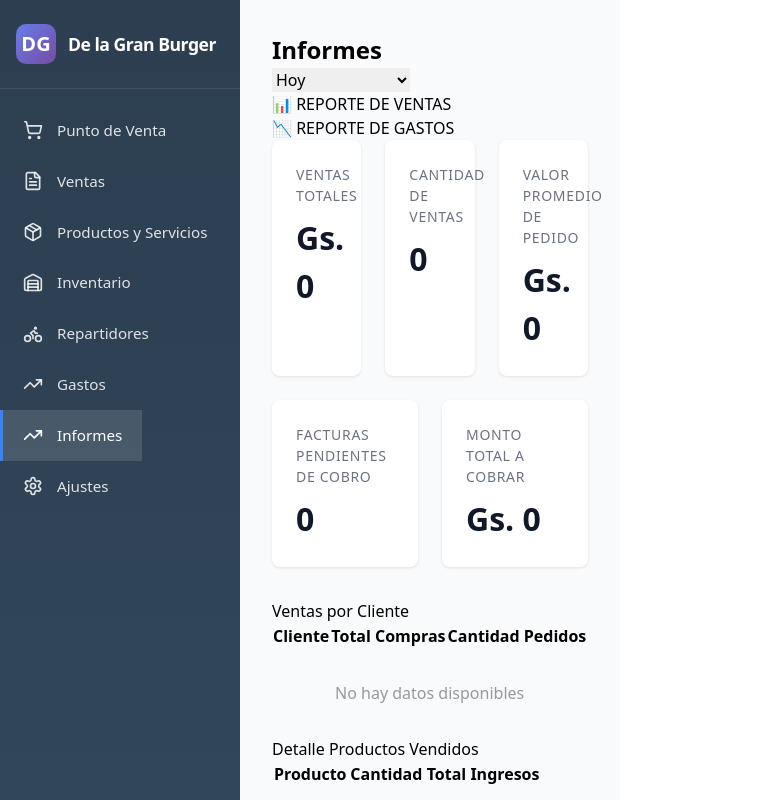
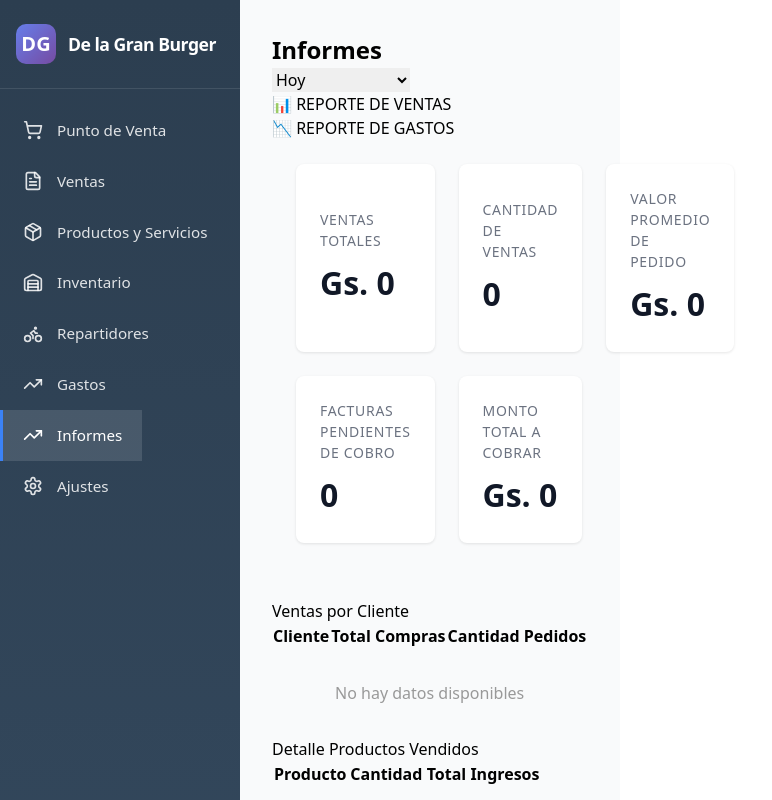
Before and after one commit to pedrocortti-cmd/sg-19d2f05f-f37b-44a8-8c08-37609d3831df-1771622501, a Next.js app: page / in a window 1280 px wide. Both pictures are taken after a click on the button "Informes". Shown: the whole page, without its empty margins (0-772 px from the left). Built offline with nearby package versions, Linux system fonts and the light colour scheme.

Commit message:
fix(reports): Use table for metrics section to resolve layout issues

```diff
--- a/src/components/pos/Reports.tsx
+++ b/src/components/pos/Reports.tsx
@@ -307,29 +307,22 @@ export function Reports({ sales, products }: ReportsProps) {
         </button>
       </div>
 
-      {/* Tarjetas de métricas principales - PURE INLINE STYLES */}
-      <div style={{
-        display: 'flex',
-        flexDirection: 'column',
-        gap: '1.5rem',
-        marginBottom: '2rem',
-        width: '100%'
+      {/* Tarjetas de métricas principales - TABLE LAYOUT */}
+      <table style={{
+        width: '100%',
+        borderCollapse: 'separate',
+        borderSpacing: '1.5rem',
+        marginBottom: '2rem'
       }}>
+        <tbody>
           {/* Fila 1: 3 tarjetas */}
-        <div style={{
-          display: 'flex',
-          flexDirection: 'row',
-          gap: '1.5rem',
-          width: '100%'
-        }}>
-          {/* Tarjeta 1: Ventas Totales */}
-          <div style={{
-            flex: '1',
-            minWidth: '0',
+          <tr>
+            <td style={{
               backgroundColor: 'white',
               borderRadius: '0.5rem',
               padding: '1.5rem',
-            boxShadow: '0 1px 3px 0 rgba(0, 0, 0, 0.1)'
+              boxShadow: '0 1px 3px 0 rgba(0, 0, 0, 0.1)',
+              width: '33.33%'
             }}>
               <div style={{
                 fontSize: '0.875rem',
@@ -348,16 +341,14 @@ export function Reports({ sales, products }: ReportsProps) {
               }}>
                 Gs. {metrics.totalSales.toLocaleString('es-PY')}
               </div>
-          </div>
+            </td>
 
-          {/* Tarjeta 2: Cantidad de Ventas */}
-          <div style={{
-            flex: '1',
-            minWidth: '0',
+            <td style={{
               backgroundColor: 'white',
               borderRadius: '0.5rem',
               padding: '1.5rem',
-            boxShadow: '0 1px 3px 0 rgba(0, 0, 0, 0.1)'
+              boxShadow: '0 1px 3px 0 rgba(0, 0, 0, 0.1)',
+              width: '33.33%'
             }}>
               <div style={{
                 fontSize: '0.875rem',
@@ -376,16 +367,14 @@ export function Reports({ sales, products }: ReportsProps) {
               }}>
                 {metrics.salesCount}
               </div>
-          </div>
+            </td>
 
-          {/* Tarjeta 3: Valor Promedio */}
-          <div style={{
-            flex: '1',
-            minWidth: '0',
+            <td style={{
               backgroundColor: 'white',
               borderRadius: '0.5rem',
               padding: '1.5rem',
-            boxShadow: '0 1px 3px 0 rgba(0, 0, 0, 0.1)'
+              boxShadow: '0 1px 3px 0 rgba(0, 0, 0, 0.1)',
+              width: '33.33%'
             }}>
               <div style={{
                 fontSize: '0.875rem',
@@ -404,20 +393,12 @@ export function Reports({ sales, products }: ReportsProps) {
               }}>
                 Gs. {metrics.averageOrderValue.toLocaleString('es-PY')}
               </div>
-          </div>
-        </div>
+            </td>
+          </tr>
 
           {/* Fila 2: 2 tarjetas */}
-        <div style={{
-          display: 'flex',
-          flexDirection: 'row',
-          gap: '1.5rem',
-          width: '100%'
-        }}>
-          {/* Tarjeta 4: Facturas Pendientes */}
-          <div style={{
-            flex: '1',
-            minWidth: '0',
+          <tr>
+            <td style={{
               backgroundColor: 'white',
               borderRadius: '0.5rem',
               padding: '1.5rem',
@@ -440,12 +421,9 @@ export function Reports({ sales, products }: ReportsProps) {
               }}>
                 {metrics.pendingInvoices}
               </div>
-          </div>
+            </td>
 
-          {/* Tarjeta 5: Monto Total a Cobrar */}
-          <div style={{
-            flex: '1',
-            minWidth: '0',
+            <td style={{
               backgroundColor: 'white',
               borderRadius: '0.5rem',
               padding: '1.5rem',
@@ -468,9 +446,17 @@ export function Reports({ sales, products }: ReportsProps) {
               }}>
                 Gs. {metrics.totalPending.toLocaleString('es-PY')}
               </div>
-          </div>
-        </div>
-      </div>
+            </td>
+
+            <td style={{
+              backgroundColor: 'transparent',
+              border: 'none'
+            }}>
+              {/* Celda vacía para mantener el layout */}
+            </td>
+          </tr>
+        </tbody>
+      </table>
 
       {/* Tablas detalladas */}
 
--- a/src/styles/globals.css
+++ b/src/styles/globals.css
@@ -1,6 +1,17 @@
 @tailwind base;
 @tailwind components;
 @tailwind utilities;
+
+/* COMMENTED OUT - Was causing layout issues in Reports module
+div {
+  display: block;
+  unicode-bidi: isolate;
+}
+*/
+
+:root {
+  --background: 0 0% 100%;
+}
 
 @layer utilities {
   .text-balance {
```
Also changed, not shown: 3 other files (tests, documents, lock files or other folders). Lines whose indentation alone changed are shown as unchanged.
